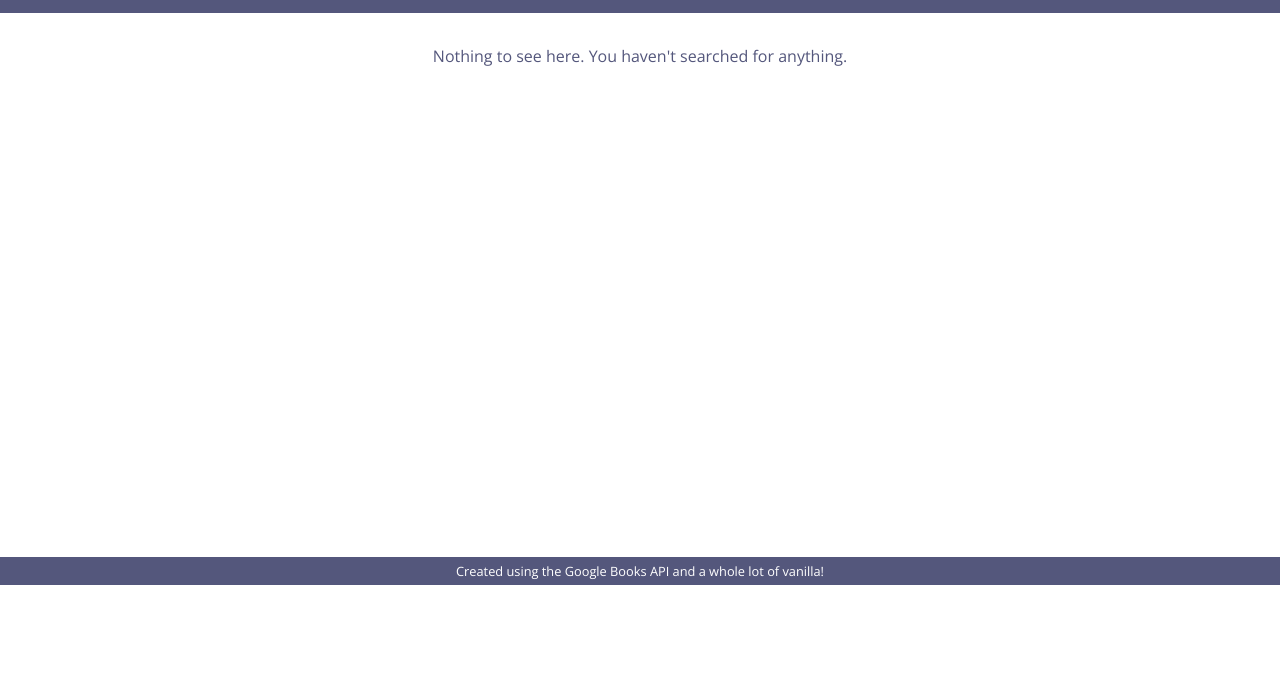
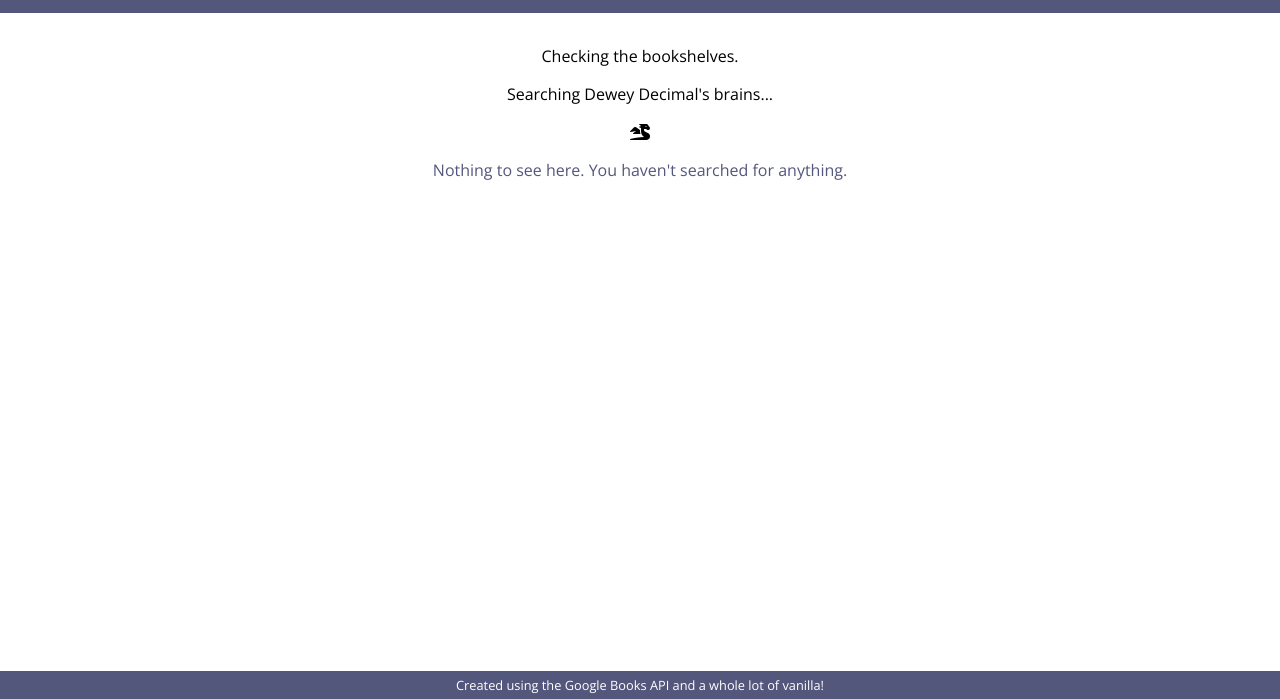
Before and after one commit to helloRupa/chingu-book-finder, a plain HTML site: page site/index.html in a window 1280 px wide. Shown: the part 177-876 px from the top of the page. Before the commit the page ends 800 px from the top, so only its background shows below. Drawn offline with nearby package versions, Linux system fonts and the light colour scheme.

Commit message:
Complete HTML

```diff
--- a/site/index.html
+++ b/site/index.html
@@ -32,19 +32,15 @@
     </header>
 
     <main>
-        <!-- <div id="loading" class="loading">
+        <div id="loading" class="loading">
             <p>Checking the bookshelves.</p>
             <p>Searching Dewey Decimal's brains...</p>
-        </div> -->
+            <p><i class="fas fa-dragon"></i></p>
+        </div>
 
         <section id="results" class="results">
             <p>Nothing to see here. You haven't searched for anything.</p>
         </section>
-
-        <!-- <section id="bad_response" class="bad_response">
-            <h2>Sorry, but something has gone wrong!</h2>
-            <p>Problem goes here.</p>
-        </section> -->
     </main>
     <footer>
         Created using the Google Books API and a whole lot of vanilla!
```
